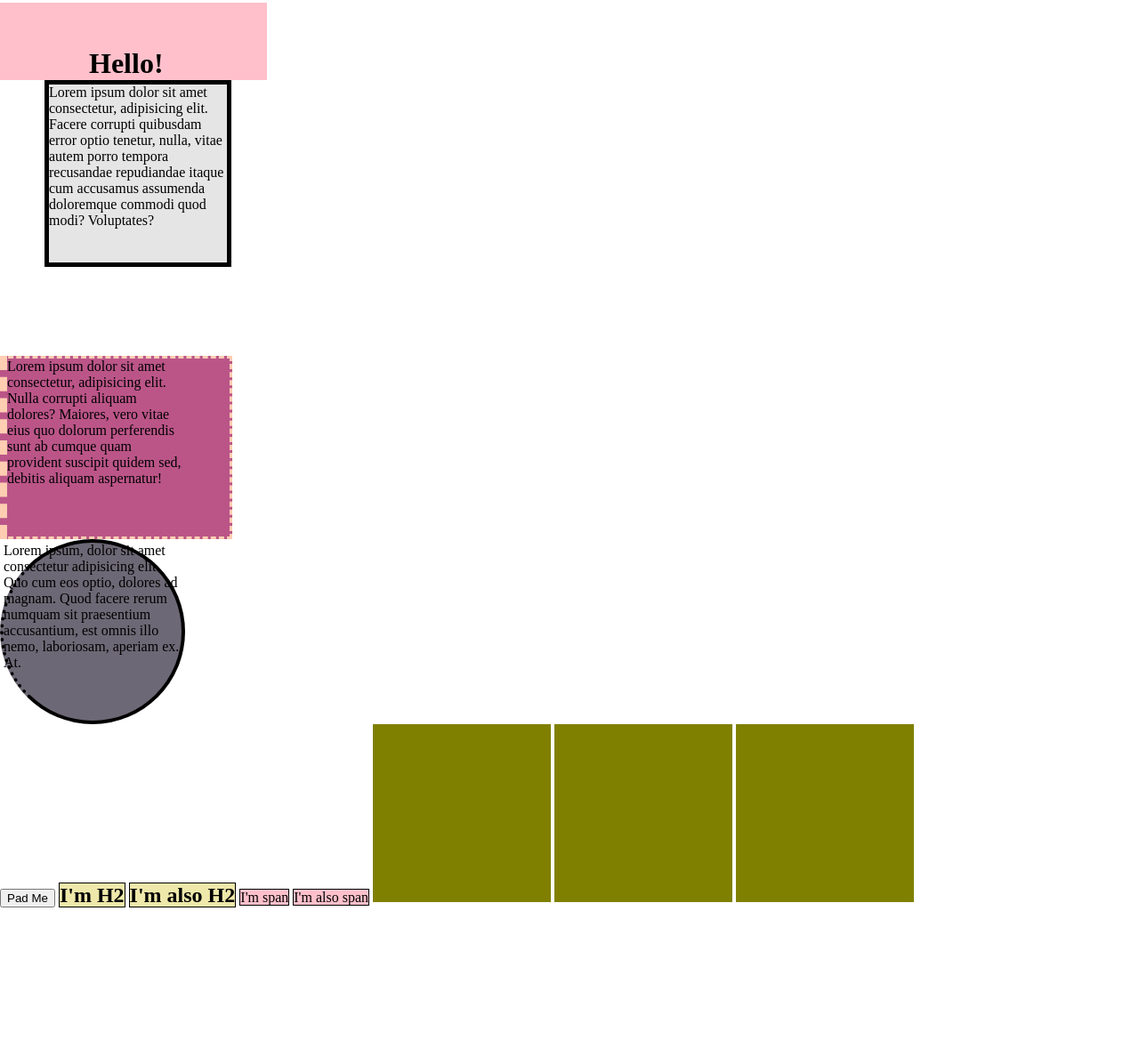
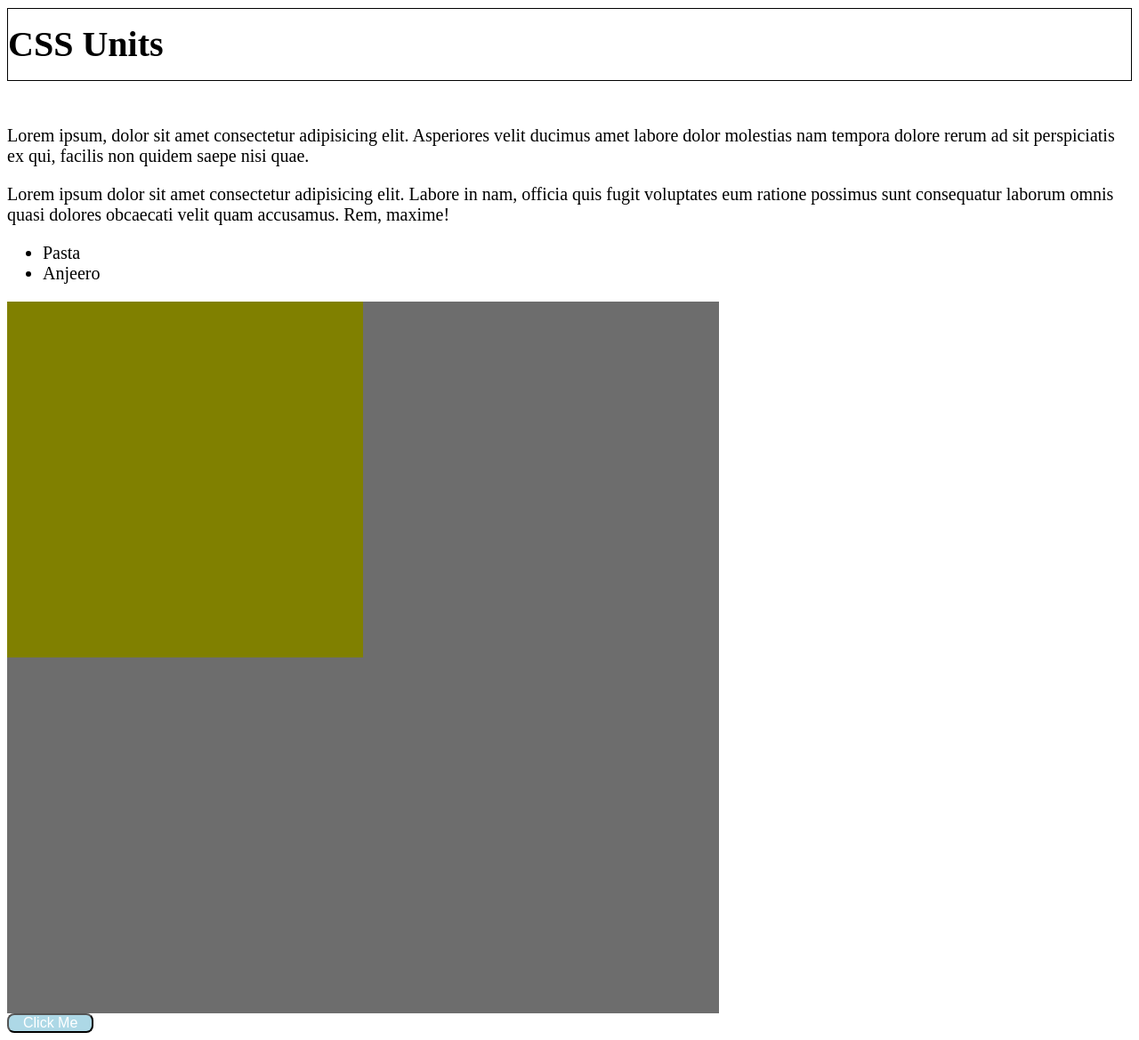
Before and after one commit to SheikhAbdulhakim/Web-Development-Bootcamp2020, a plain HTML site: page index.html in a window 1280 px wide. Shown: the part 18-1187 px from the top of the page at 89% size. Before the commit the page ends 1038 px from the top, so only its background shows below. Drawn offline with Linux system fonts and the light colour scheme.

Commit message:
december 30,2020

```diff
--- a/index.html
+++ b/index.html
@@ -9,23 +9,23 @@
 </head>
 
 <body>
-    <h1>Hello!</h1>
-    <div id="one">Lorem ipsum dolor sit amet consectetur, adipisicing elit. Facere corrupti quibusdam error optio
-        tenetur, nulla, vitae autem porro tempora recusandae repudiandae itaque cum accusamus assumenda doloremque
-        commodi quod modi? Voluptates?</div>
-    <div id="two">Lorem ipsum dolor sit amet consectetur, adipisicing elit. Nulla corrupti aliquam dolores? Maiores,
-        vero vitae eius quo dolorum perferendis sunt ab cumque quam provident suscipit quidem sed, debitis aliquam
-        aspernatur!</div>
-    <div id="three">Lorem ipsum, dolor sit amet consectetur adipisicing elit. Quo cum eos optio, dolores ad magnam. Quod
-        facere rerum numquam sit praesentium accusantium, est omnis illo nemo, laboriosam, aperiam ex. At.</div>
-    <button>Pad Me</button>
-    <h2>I'm H2</h2>
-    <h2>I'm also H2</h2>
-    <span>I'm span</span>
-    <span>I'm also span</span>
-    <nav></nav>
-    <nav></nav>
-    <nav></nav>
+    <h1>CSS Units</h1>
+    <article id="ems">
+        <h2></h2>
+        <p>Lorem ipsum, dolor sit amet consectetur adipisicing elit. Asperiores velit ducimus amet labore dolor
+            molestias nam tempora dolore rerum ad sit perspiciatis ex qui, facilis non quidem saepe nisi quae.</p>
+        <p>Lorem ipsum dolor sit amet consectetur adipisicing elit. Labore in nam, officia quis fugit voluptates eum
+            ratione possimus sunt consequatur laborum omnis quasi dolores obcaecati velit quam accusamus. Rem, maxime!
+        </p>
+        <ul>
+            <li>Pasta</li>
+            <li>Anjeero</li>
+        </ul>
+    </article>
+    <section id="rems">
+        <div></div>
+    </section>
+    <button>Click Me</button>
 
 
 </body>
--- a/style.css
+++ b/style.css
@@ -1,53 +1,40 @@
-body {
-    margin: 0;
+section {
+    width: 800px;
+    height: 800px;
+    background-color: #6d6d6d;
 }
-div  {
-    width: 200px;
-    height: 200px;
+div {
+    background-color: olive;
+    width: 50%;
+    height: 50%;
 }
 h1 {
-    background-color: pink;
-    width: 200px;
-    padding-left: 100px;
-    padding-top: 50px;
-    margin-bottom: 0;
-}
-#one {
-    background-color: #e5e5e5;
-    border-width: 5px;
-    border-color: black;
-    border-style: solid;
-    margin-left: 50px;
-    margin-bottom: 100px;
-}
-#two {
-    background-color: #bb5588;
-    border-color: #ffcdb2;
-    border-style: dashed;
-    border-left-width: 8px;
-    padding-right: 50px;
-}
-#three {
-    background-color: #6d6875;
-    border: 4px solid black;
-    border-left-style: dotted;
-    border-radius: 50%;
+    font-size: 40px;
+    border: 1px solid black;
+    line-height: 200%;
 
 }
 h2 {
-    background-color: palegoldenrod;
-    border: 1px solid black;
-    display: inline;
+    font-size: 2em;
+    margin-left: 1em;
 }
-span {
-    background-color: pink;
-    border: 1px solid black;
+p {
+    font-size: 1em;
+    background-color: white
 }
-nav {
-    height: 200px;
-    width: 200px;
-    background-color: olive;
-    border: 5px;
-    display: inline-block;
-
+article {
+    font-size: 20px;
 }
+button {
+    font-size: 1em;
+    padding: 0 1em;
+    border-radius: 0.5em;
+    background-color: lightblue;
+    color: white;
+}
+#ems h2 {
+    font-size: 3em;
+}
+#rems h1 {
+    font-size: 3rem;
+}
```
Also changed, not shown: 1 other file.
